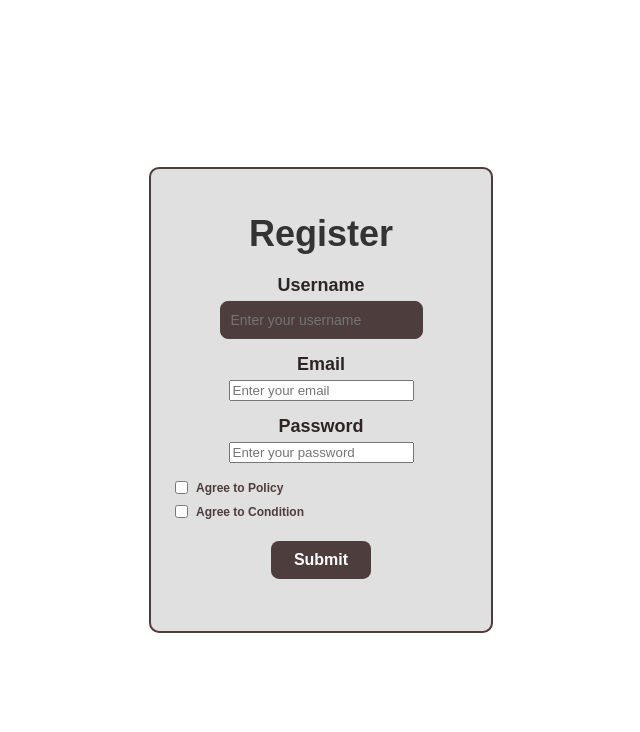
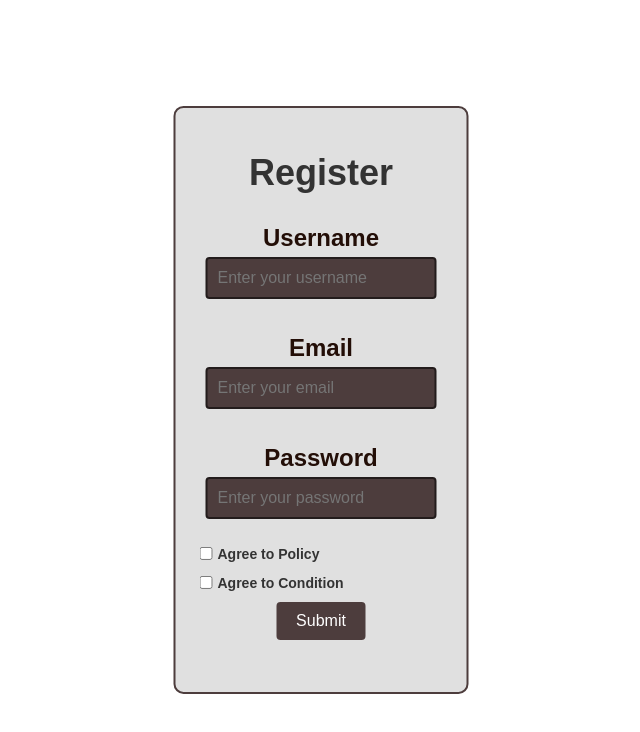
Before and after one commit to akram04O/Projects, a Vue app in the folder loginRegister page/clients/: page /register in a window 1280 px wide. Shown: the top 732 px of the page, without its empty margins (319-959 px from the left). Built offline with nearby package versions, Linux system fonts and the light colour scheme.

Commit message:
fixing the registration style

```diff
--- a/loginRegister page/clients/src/views/register.vue
+++ b/loginRegister page/clients/src/views/register.vue
@@ -45,7 +45,6 @@ export default {
   methods: {
     async register() {
       try {
-        // Log the formData to verify it's correct before sending the request
         console.log('Form data being submitted:', this.formData);
 
         const response = await axios.post('http://localhost:3000/register', {
@@ -60,7 +59,7 @@ export default {
       }
     },
     submitForm() {
-      this.register(); // Directly call the register method
+      this.register();
     },
   },
   setup() {
@@ -85,19 +84,21 @@ export default {
 
 <style scoped>
 .register-container {
-  background-color: #e0e0e0;
-  width: 300px;
-  padding: 20px;
-  border-radius: 10px;
   display: flex;
   flex-direction: column;
-  text-align: center;
-  font-family: Arial, sans-serif;
+  justify-content: space-around;
+  align-items: center;
   position: absolute;
   top: 50%;
   left: 50%;
   transform: translate(-50%, -50%);
   border: 2px solid #4d3d3d;
+  padding: 20px;
+  margin: auto;
+  border-radius: 10px;
+  text-align: center;
+  font-family: Arial, sans-serif;
+  background-color: #e0e0e0;
 }
 
 h1 {
@@ -107,59 +108,62 @@ h1 {
 }
 
 .form-group {
+  display: flex;
+  flex-direction: column;
   margin-bottom: 15px;
+  padding: 10px;
 }
 
 label {
   display: block;
-  font-size: 18px;
+  margin-bottom: 5px;
   font-weight: bold;
-  color: #2d2525;
-  margin-bottom: 5px;
+  color: #230e07;;
+  font-size: 24px;
 }
 
-input[type="text"] {
-  width: auto;
+input {
   padding: 10px;
-  font-size: 14px;
-  border-radius: 8px;
-  border: 1px solid #4d3d3d;
+  border: 2px solid #231c1c;
+  border-radius: 4px;
+  font-size: 16px;
+  color: #ccc;
   background-color: #4d3d3d;
-  color: white;
 }
 
 .checkbox-group {
   display: flex;
   flex-direction: column;
-  align-items: start;
-  margin-bottom: 15px;
 }
 
 .checkbox-group label {
-  font-size: 12px;
-  color: #4d3d3d;
+  margin-bottom: 10px;
+  color: #333;
+  font-size: 14px;
   display: flex;
   align-items: center;
+  cursor: pointer;
+
 }
 
 .checkbox-group input[type="checkbox"] {
-  margin-right: 8px;
-  accent-color: #4d3d3d;
+  margin-right: 5px;
+  cursor: pointer;
+  border: 1px solid #000000;
+  border-radius: 4px;
 }
 
 button {
-  width: 100px;
-  padding: 10px;
+  padding: 10px 20px;
+  background-color: #4d3d3d;
+  color: #fff;
+  border: none;
+  border-radius: 4px;
   font-size: 16px;
-  font-weight: bold;
-  color: white;
-  background-color: #4d3d3d;
-  border: none;
-  border-radius: 8px;
   cursor: pointer;
 }
 
 button:hover {
-  background-color: #3b2e2e;
+  background-color: #333;
 }
 </style>
```
